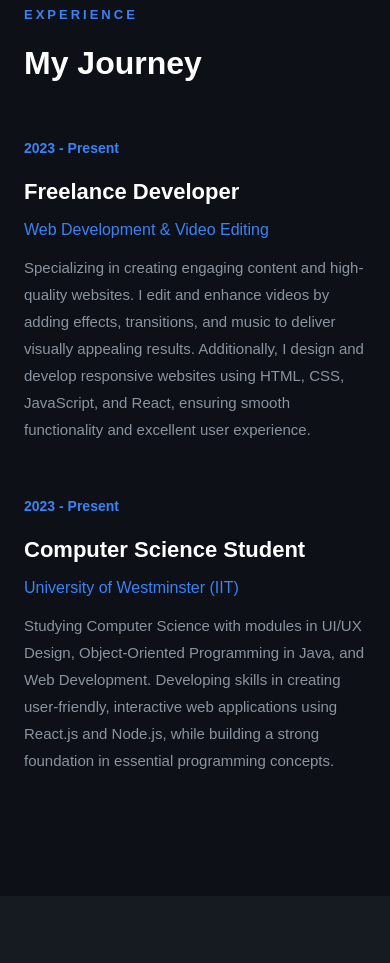
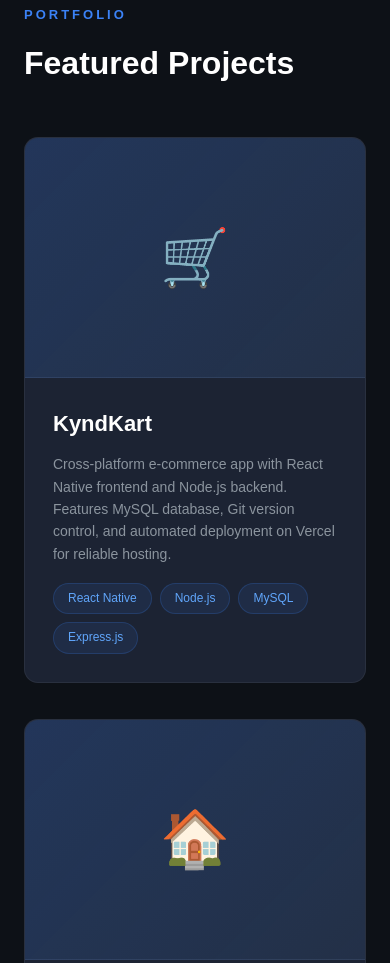
Before and after one commit to JuzailZabrin/Portfolio, a plain HTML site: page index.html in a window 390 px wide. Shown: the part 7460-8423 px from the top of the page. Drawn offline with Linux system fonts and the light colour scheme.

Commit message:
what you changed

```diff
--- a/index.html
+++ b/index.html
@@ -60,7 +60,7 @@
         }
         .nav-cv-icon:hover::after { opacity: 1; }
 
-        /* EMAIL BUTTON — default: email address | hover: copy icon+text | copied: green */
+        /* EMAIL BUTTON */
         .nav-copy-email-btn {
             display: inline-flex; align-items: center; gap: 8px;
             padding: 10px 20px;
@@ -104,9 +104,8 @@
         .mobile-overlay.active .mobile-nav-links li:nth-child(2) { opacity:1;transform:none;transition-delay:0.10s; }
         .mobile-overlay.active .mobile-nav-links li:nth-child(3) { opacity:1;transform:none;transition-delay:0.15s; }
         .mobile-overlay.active .mobile-nav-links li:nth-child(4) { opacity:1;transform:none;transition-delay:0.20s; }
-        .mobile-overlay.active .mobile-nav-links li:nth-child(5) { opacity:1;transform:none;transition-delay:0.25s; }
-        .mobile-overlay.active .mobile-resume-btn { opacity:1;transform:none;transition-delay:0.30s; }
-        .mobile-overlay.active .mobile-social-links { opacity:1;transform:none;transition-delay:0.35s; }
+        .mobile-overlay.active .mobile-resume-btn { opacity:1;transform:none;transition-delay:0.25s; }
+        .mobile-overlay.active .mobile-social-links { opacity:1;transform:none;transition-delay:0.30s; }
 
         /* HERO */
         .hero { min-height: 100vh; display: flex; align-items: center; padding: 130px 80px 80px; background: var(--navy); position: relative; overflow: hidden; }
@@ -185,19 +184,8 @@
         .education-card ul li { color: var(--gray); font-size: 14px; margin-bottom: 7px; padding-left: 18px; position: relative; }
         .education-card ul li::before { content:"▹"; position:absolute; left:0; color:var(--primary); }
 
-        /* EXPERIENCE */
-        .experience { padding: 100px 80px; background: var(--navy); }
-        .timeline { max-width: 860px; margin: 0 auto; }
-        .timeline-item { display: flex; gap: 40px; margin-bottom: 52px; opacity: 0; transform: translateY(24px); transition: all 0.5s; }
-        .timeline-item.visible { opacity: 1; transform: translateY(0); }
-        .timeline-date { min-width: 140px; font-size: 14px; color: var(--primary); font-weight: 600; }
-        .timeline-content { flex: 1; }
-        .timeline-content h3 { font-size: 22px; margin-bottom: 8px; color: #ffffff; }
-        .timeline-content h4 { font-size: 16px; color: var(--primary); margin-bottom: 12px; font-weight: 500; }
-        .timeline-content p { color: var(--gray); line-height: 1.8; font-size: 15px; }
-
         /* PROJECTS */
-        .projects { padding: 100px 80px; background: var(--navy-2); }
+        .projects { padding: 100px 80px; background: var(--navy); }
         .projects-grid { display: grid; grid-template-columns: repeat(2, 1fr); gap: 24px; }
         .project-card { background: var(--navy-3); border-radius: 14px; overflow: hidden; border: 1px solid rgba(255,255,255,0.06); transition: all 0.3s; cursor: pointer; }
         .project-card:hover { transform: translateY(-8px); border-color: rgba(59,130,246,0.25); box-shadow: 0 20px 50px rgba(0,0,0,0.4); }
@@ -209,16 +197,16 @@
         .tech-tag { padding: 5px 14px; background: rgba(59,130,246,0.1); border: 1px solid rgba(59,130,246,0.2); border-radius: 20px; font-size: 12px; color: var(--primary-light); font-weight: 500; }
 
         /* CONTACT */
-        .contact { padding: 100px 80px; background: var(--navy); }
+        .contact { padding: 100px 80px; background: var(--navy-2); }
         .contact-content { max-width: 960px; margin: 0 auto; text-align: center; }
         .contact-content > p { font-size: 17px; color: var(--gray); margin-bottom: 48px; line-height: 1.8; }
         .contact-grid { display: grid; grid-template-columns: repeat(3, 1fr); gap: 20px; margin-bottom: 40px; }
-        .contact-card { background: var(--navy-2); padding: 28px; border-radius: 14px; border: 1px solid rgba(255,255,255,0.06); transition: all 0.3s; }
+        .contact-card { background: var(--navy-3); padding: 28px; border-radius: 14px; border: 1px solid rgba(255,255,255,0.06); transition: all 0.3s; }
         .contact-card:hover { border-color: rgba(59,130,246,0.25); transform: translateY(-4px); box-shadow: 0 10px 30px rgba(0,0,0,0.3); }
         .contact-card i { font-size: 28px; color: var(--primary); margin-bottom: 14px; display: block; }
         .contact-card h4 { font-size: 15px; margin-bottom: 8px; color: #ffffff; }
         .contact-card p { font-size: 13px; color: var(--gray); margin: 0; }
-        .social-section { background: var(--navy-2); padding: 36px; border-radius: 16px; border: 1px solid rgba(255,255,255,0.06); margin-bottom: 36px; }
+        .social-section { background: var(--navy-3); padding: 36px; border-radius: 16px; border: 1px solid rgba(255,255,255,0.06); margin-bottom: 36px; }
         .social-section h3 { font-size: 20px; margin-bottom: 26px; color: #ffffff; }
         .social-links { display: flex; justify-content: center; gap: 16px; flex-wrap: wrap; }
         .social-btn { width: 52px; height: 52px; border-radius: 12px; display: flex; align-items: center; justify-content: center; color: white; text-decoration: none; font-size: 20px; transition: all 0.3s; box-shadow: 0 4px 12px rgba(0,0,0,0.2); }
@@ -242,12 +230,11 @@
             .hero { padding: 90px 24px 60px; }
             .hero-container { grid-template-columns: 1fr; }
             .hero h1 { font-size: 42px; }
-            .about, .skills, .education, .experience, .projects, .contact { padding: 70px 24px; }
+            .about, .skills, .education, .projects, .contact { padding: 70px 24px; }
             .about-grid, .projects-grid { grid-template-columns: 1fr; gap: 36px; }
             .skills-grid, .education-grid { grid-template-columns: 1fr; }
             .stats-grid { grid-template-columns: 1fr; }
             .contact-grid { grid-template-columns: 1fr; }
-            .timeline-item { flex-direction: column; gap: 14px; }
             .section-title { font-size: 32px; }
         }
     </style>
@@ -266,12 +253,10 @@
                 <li><a href="#contact">Contact</a></li>
             </ul>
 
-            <!-- CV ICON — click opens CV in new tab | hover shows "View CV" tooltip below -->
             <a href="Juzail Zabrin Cv.pdf" target="_blank" rel="noopener" class="nav-cv-icon" title="View My CV">
                 <i class="fas fa-file-alt"></i>
             </a>
 
-            <!-- EMAIL BUTTON: default=address, hover=copy prompt, click=Copied -->
             <button class="nav-copy-email-btn" id="copyEmailBtn" onclick="copyEmail(this)">
                 <span class="state-default">juzailzabrin@gmail.com</span>
                 <span class="state-hover"><i class="fas fa-copy"></i> Copy this email</span>
@@ -292,7 +277,7 @@
             <li><a href="#projects" class="mobile-link">Projects</a></li>
             <li><a href="#contact" class="mobile-link">Contact</a></li>
         </ul>
-        <a href="Juzail Zabrin Cv.pdf" target="_blank" rel="noopener" class="mobile-resume-btn">View CV <i class="fas fa-file-alt"></i></a>
+        <a href="Juzail Zabrin.pdf" target="_blank" rel="noopener" class="mobile-resume-btn">View CV <i class="fas fa-file-alt"></i></a>
         <div class="mobile-social-links">
             <a href="https://github.com/JuzailZabrin/" target="_blank" class="mobile-social-btn"><i class="fab fa-github"></i></a>
             <a href="https://www.linkedin.com/in/juzail-zabrin-16b065309/" target="_blank" class="mobile-social-btn"><i class="fab fa-linkedin-in"></i></a>
@@ -440,31 +425,6 @@
         </div>
     </section>
 
-    <section id="experience" class="experience">
-        <div class="section-container">
-            <span class="section-label">Experience</span>
-            <h2 class="section-title">My Journey</h2>
-            <div class="timeline">
-                <div class="timeline-item">
-                    <div class="timeline-date">2023 - Present</div>
-                    <div class="timeline-content">
-                        <h3>Freelance Developer</h3>
-                        <h4>Web Development &amp; Video Editing</h4>
-                        <p>Specializing in creating engaging content and high-quality websites. I edit and enhance videos by adding effects, transitions, and music to deliver visually appealing results. Additionally, I design and develop responsive websites using HTML, CSS, JavaScript, and React, ensuring smooth functionality and excellent user experience.</p>
-                    </div>
-                </div>
-                <div class="timeline-item">
-                    <div class="timeline-date">2023 - Present</div>
-                    <div class="timeline-content">
-                        <h3>Computer Science Student</h3>
-                        <h4>University of Westminster (IIT)</h4>
-                        <p>Studying Computer Science with modules in UI/UX Design, Object-Oriented Programming in Java, and Web Development. Developing skills in creating user-friendly, interactive web applications using React.js and Node.js, while building a strong foundation in essential programming concepts.</p>
-                    </div>
-                </div>
-            </div>
-        </div>
-    </section>
-
     <section id="projects" class="projects">
         <div class="section-container">
             <span class="section-label">Portfolio</span>
@@ -569,11 +529,6 @@
             });
         });
 
-        const observer = new IntersectionObserver(entries => {
-            entries.forEach(e => { if (e.isIntersecting) e.target.classList.add('visible'); });
-        }, { threshold: 0.2 });
-        document.querySelectorAll('.timeline-item').forEach(i => observer.observe(i));
-
         const skillObserver = new IntersectionObserver(entries => {
             entries.forEach(entry => {
                 if (entry.isIntersecting) {
```
Also changed, not shown: 2 other files.
